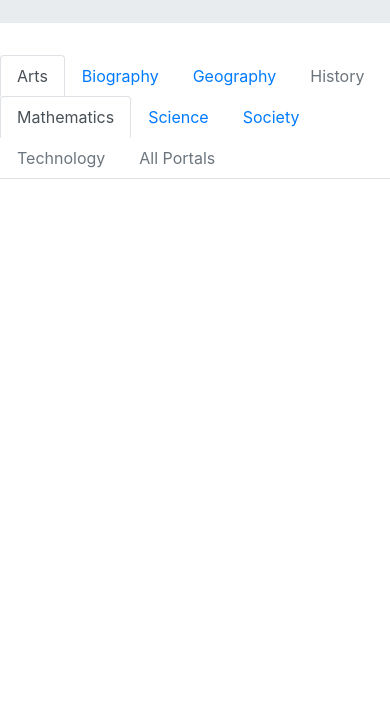
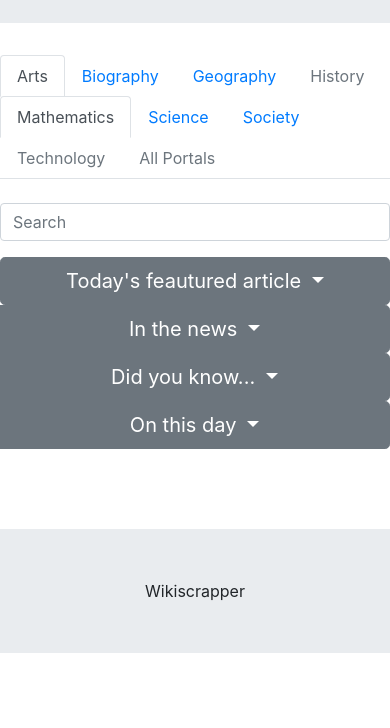
Before and after one commit to PatrickPilatti/WikiScrapper, a plain HTML site: page index.html in a window 390 px wide. Shown: the part 116-844 px from the top of the page. Drawn offline with nearby package versions, Linux system fonts and the light colour scheme; files that its build step writes are made by us from their sources.

Commit message:
styling for main page, semi responsive btn group added, footer as well

```diff
--- /dev/null
+++ b/assets/custom.css
@@ -0,0 +1,16 @@
+.btn-group {
+    display:grid;
+}
+
+h1 {
+    text-align: center;
+    font-family: 'Merriweather', serif;
+}
+
+footer {display: grid;
+text-align: center;
+background-color: #e9ecef;
+padding: 50px;
+margin-top: 80px;
+
+}
--- a/index.html
+++ b/index.html
@@ -1,15 +1,19 @@
 <!DOCTYPE html>
 <html>
+
 <head>
   <meta charset="utf-8" />
   <meta http-equiv="X-UA-Compatible" content="IE=edge">
   <title>Wikiscrapper</title>
   <meta name="viewport" content="width=device-width, initial-scale=1">
-    <link rel="stylesheet" type="css"  href="style.css" />
-
+   <!--BOOTSTRAP CDN-->
+   <link rel="stylesheet" href="https://stackpath.bootstrapcdn.com/bootstrap/4.1.3/css/bootstrap.min.css" integrity="sha384-MCw98/SFnGE8fJT3GXwEOngsV7Zt27NXFoaoApmYm81iuXoPkFOJwJ8ERdknLPMO"
+   crossorigin="anonymous">
+  <link rel="stylesheet" type="text/css" href="assets/custom.css">
   <script src="logic.js"></script>
 
 </head>
+
 <body>
   <div class="jumbotron jumbotron-fluid">
     <div class="container">
@@ -46,12 +50,40 @@
       <a class="nav-link disabled" href="#">All Portals</a>
     </li>
   </ul>
+  <form>
+    <div class="form-group">
+      <label for="search"></label>
+      <input type="text" class="form-control" id="search" placeholder="Search">
 
-    <!--BOOTSTRAP CDN-->
-    <link rel="stylesheet" href="https://stackpath.bootstrapcdn.com/bootstrap/4.1.3/css/bootstrap.min.css" integrity="sha384-MCw98/SFnGE8fJT3GXwEOngsV7Zt27NXFoaoApmYm81iuXoPkFOJwJ8ERdknLPMO" crossorigin="anonymous">
+    </div>
+  </form>
+  <div class="btn-group">
+    <button class="btn btn-secondary btn-lg dropdown-toggle" type="button" data-toggle="dropdown" aria-haspopup="true"
+      aria-expanded="false">
+      Today's feautured article
+    </button>
+    <button class="btn btn-secondary btn-lg dropdown-toggle" type="button" data-toggle="dropdown" aria-haspopup="true" aria-expanded="false">
+      In the news
+    </button>
+    <button class="btn btn-secondary btn-lg dropdown-toggle" type="button" data-toggle="dropdown" aria-haspopup="true" aria-expanded="false">
+      Did you know...
+    </button>
+    <button class="btn btn-secondary btn-lg dropdown-toggle" type="button" data-toggle="dropdown" aria-haspopup="true" aria-expanded="false">
+      On this day
+    </button>
+    <div class="dropdown-menu">
+
+    </div>
+  </div>
+  <footer>
+    Wikiscrapper
+  </footer>
+
   <!--JQUERY CDN-->
-    <script src="https://code.jquery.com/jquery-3.3.1.slim.min.js" integrity="sha384-q8i/X+965DzO0rT7abK41JStQIAqVgRVzpbzo5smXKp4YfRvH+8abtTE1Pi6jizo" crossorigin="anonymous"></script>
+  <script src="https://code.jquery.com/jquery-3.3.1.slim.min.js" integrity="sha384-q8i/X+965DzO0rT7abK41JStQIAqVgRVzpbzo5smXKp4YfRvH+8abtTE1Pi6jizo"
+    crossorigin="anonymous"></script>
   <!--GOOGLE FONTS CDN-->
   <link href="https://fonts.googleapis.com/css?family=Merriweather" rel="stylesheet">
 </body>
+
 </html>
```
Also changed, not shown: assets/style.css (deleted). Lines whose indentation alone changed are shown as unchanged.
